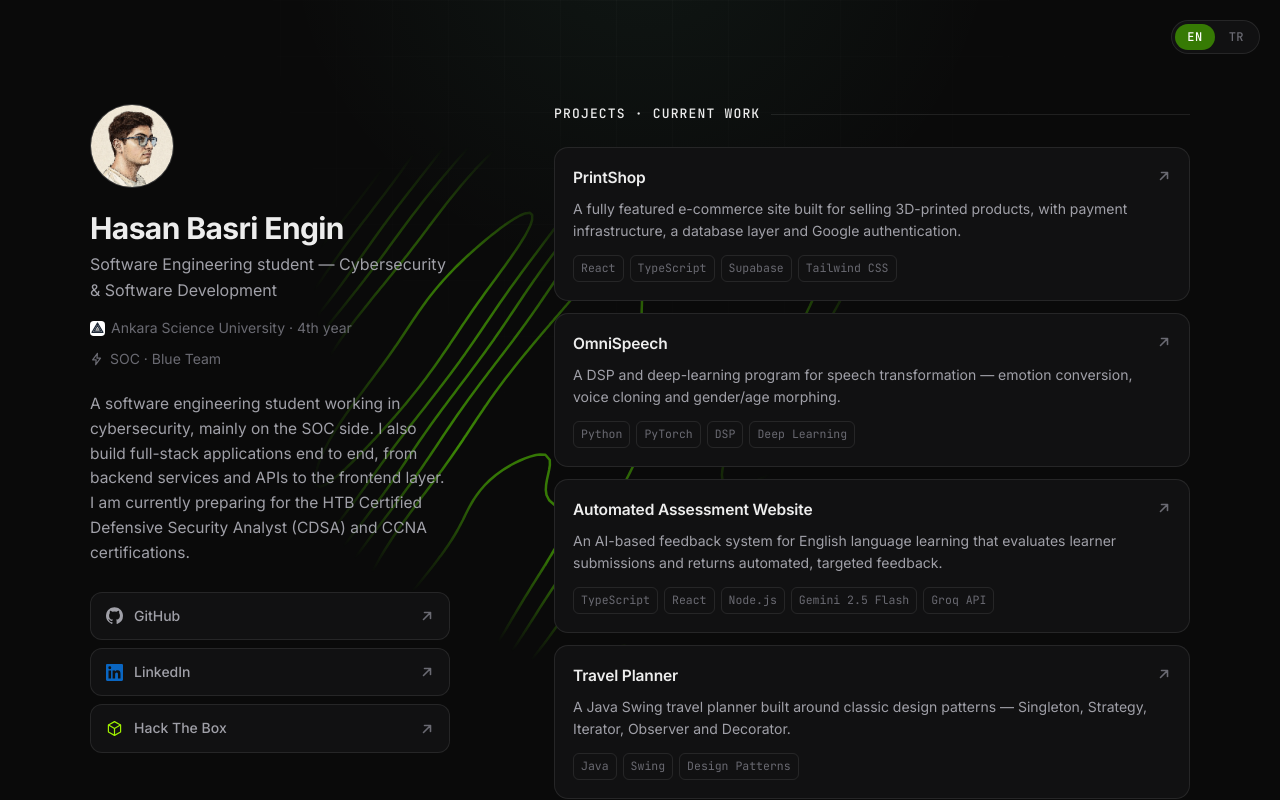
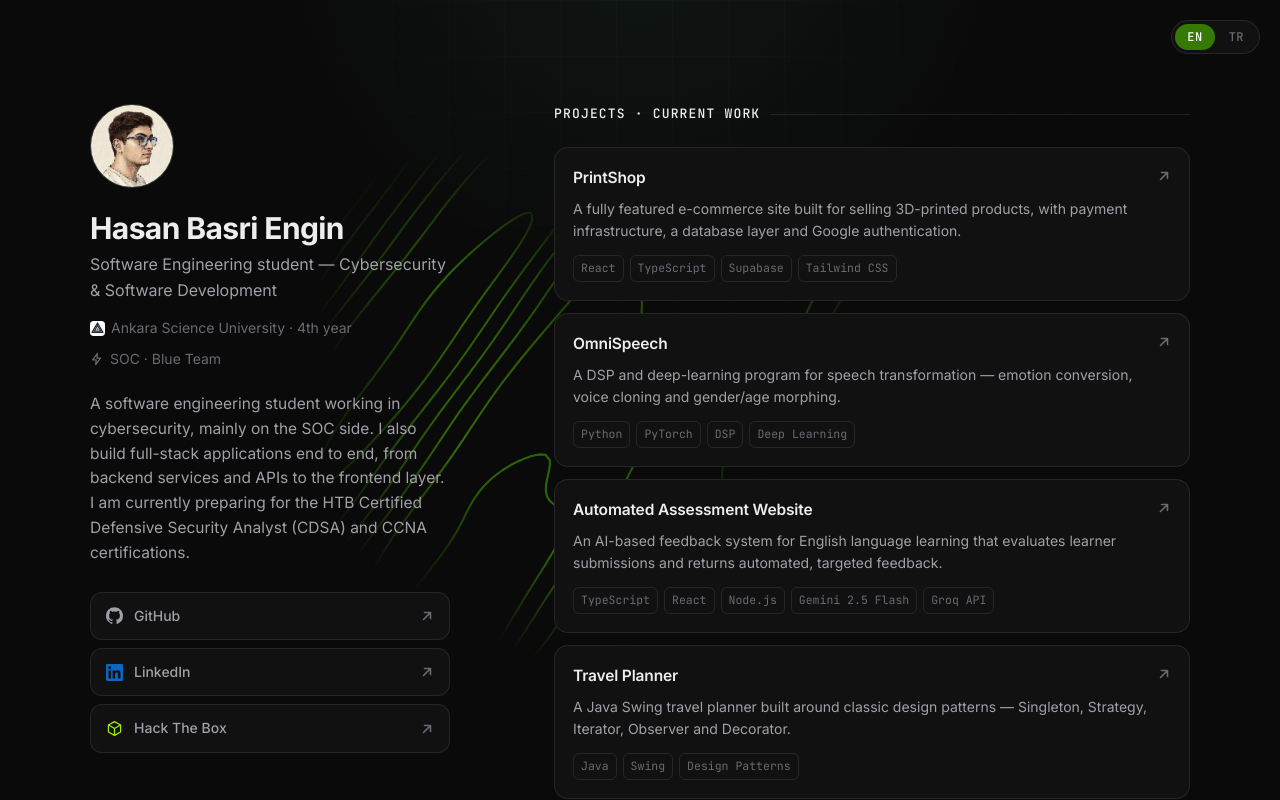
Before and after one commit to HasanBasriEngin/HasanBasriEngin.github.io, a React (Vite) app: page / in a window 1280 px wide. Shown: the top 800 px of the page. Built offline with nearby package versions, Linux system fonts and the light colour scheme.

Commit message:
Topo: stroke 2.1, layer opacity 0.5 (dimmer)

```diff
--- a/scripts/gen-topo.mjs
+++ b/scripts/gen-topo.mjs
@@ -29,7 +29,7 @@ const H = 640;
 const GRID = 128; // field sampling resolution
 const LEVELS = 7;
 const COLOR = "#6CFF00";
-const STROKE = 2.5;
+const STROKE = 2.1;
 
 // ---- tileable height field: sum of sines, integer wavenumbers ----
 // Kept smooth (few, low-frequency components) so contours are sparse and
--- a/src/index.css
+++ b/src/index.css
@@ -89,7 +89,7 @@ body::after {
   inset: 0;
   z-index: -1;
   pointer-events: none;
-  opacity: 0.62;
+  opacity: 0.5;
   background-image: url("/topo.svg");
   background-repeat: repeat;
   background-size: 640px 640px;
```
Also changed, not shown: public/topo.svg.
